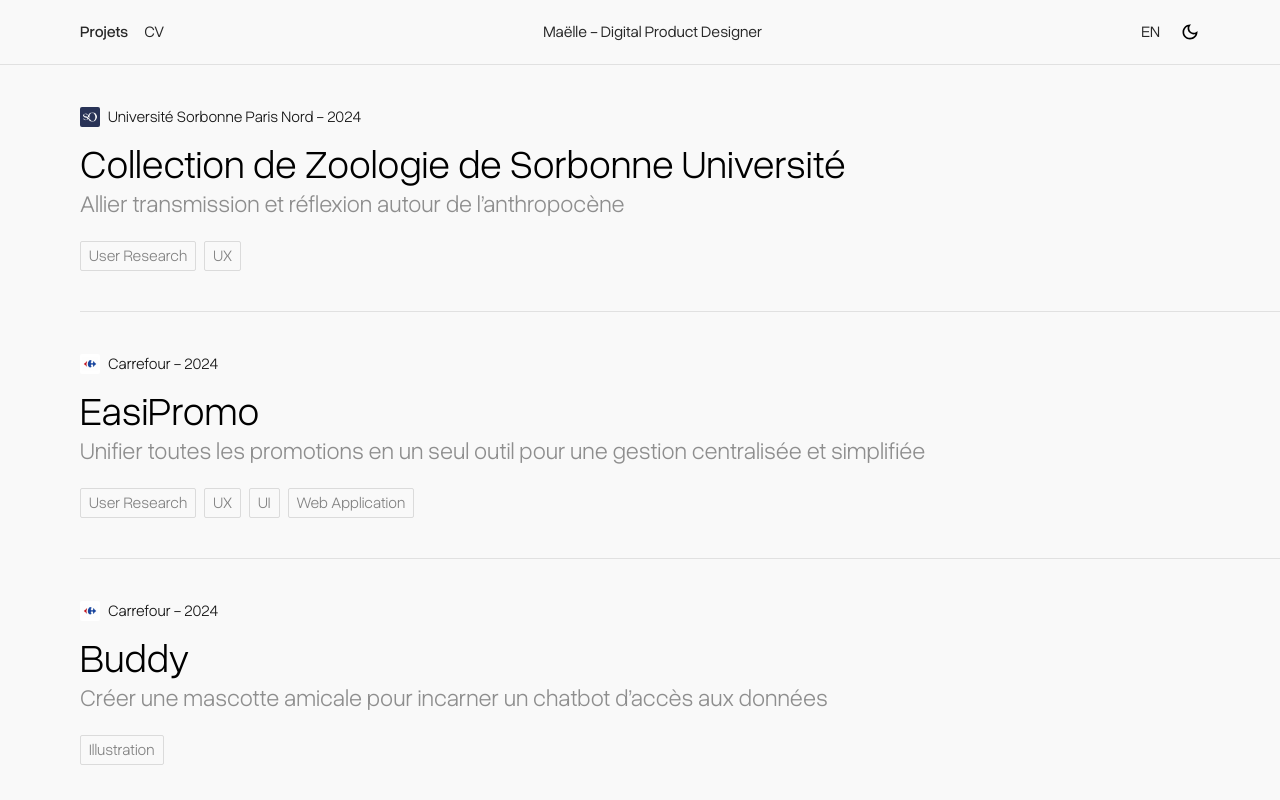
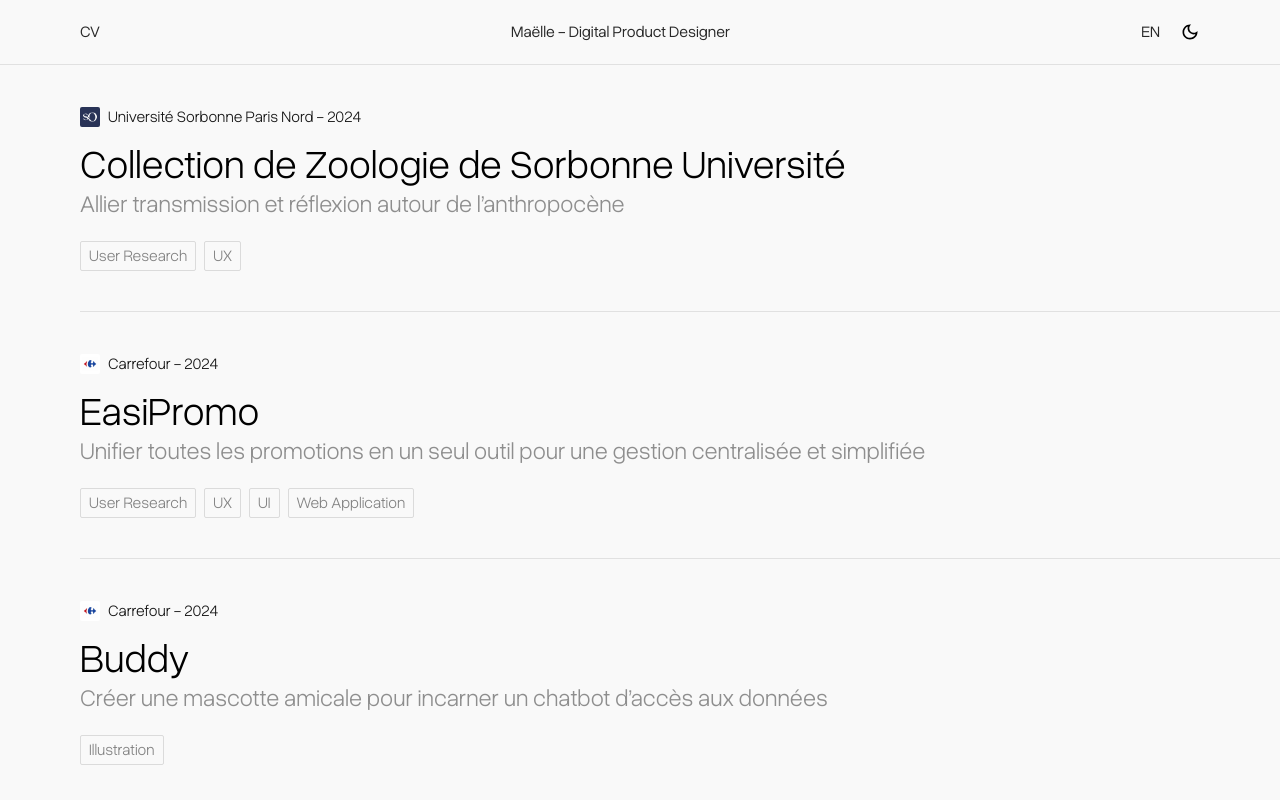
Before and after one commit to maeeelle/portfolio, a Next.js app: page /en in a window 1280 px wide. Shown: the top 800 px of the page. Built offline with nearby package versions, Linux system fonts and the light colour scheme.

Commit message:
feat: update CV link to point to the correct PDF file

```diff
--- a/src/app/[locale]/page.tsx
+++ b/src/app/[locale]/page.tsx
@@ -16,10 +16,7 @@ export default async function Home({ params }: HomeProps) {
     <div className='min-h-dvh flex flex-col relative overflow-hidden'>
       <header className='flex justify-between items-center px-20 py-5 font-normal text-[#282828] text-base'>
         <nav className='space-x-4'>
-          <Link href='/' className='font-medium'>
-            Projets
-          </Link>
-          <Link href='/doc/book.pdf'>CV</Link>
+          <Link href='/doc/cv_maelle.pdf'>CV</Link>
         </nav>
 
         <h1>Maëlle - Digital Product Designer</h1>
```
Also changed, not shown: 1 other file (tests, documents, lock files or other folders).
